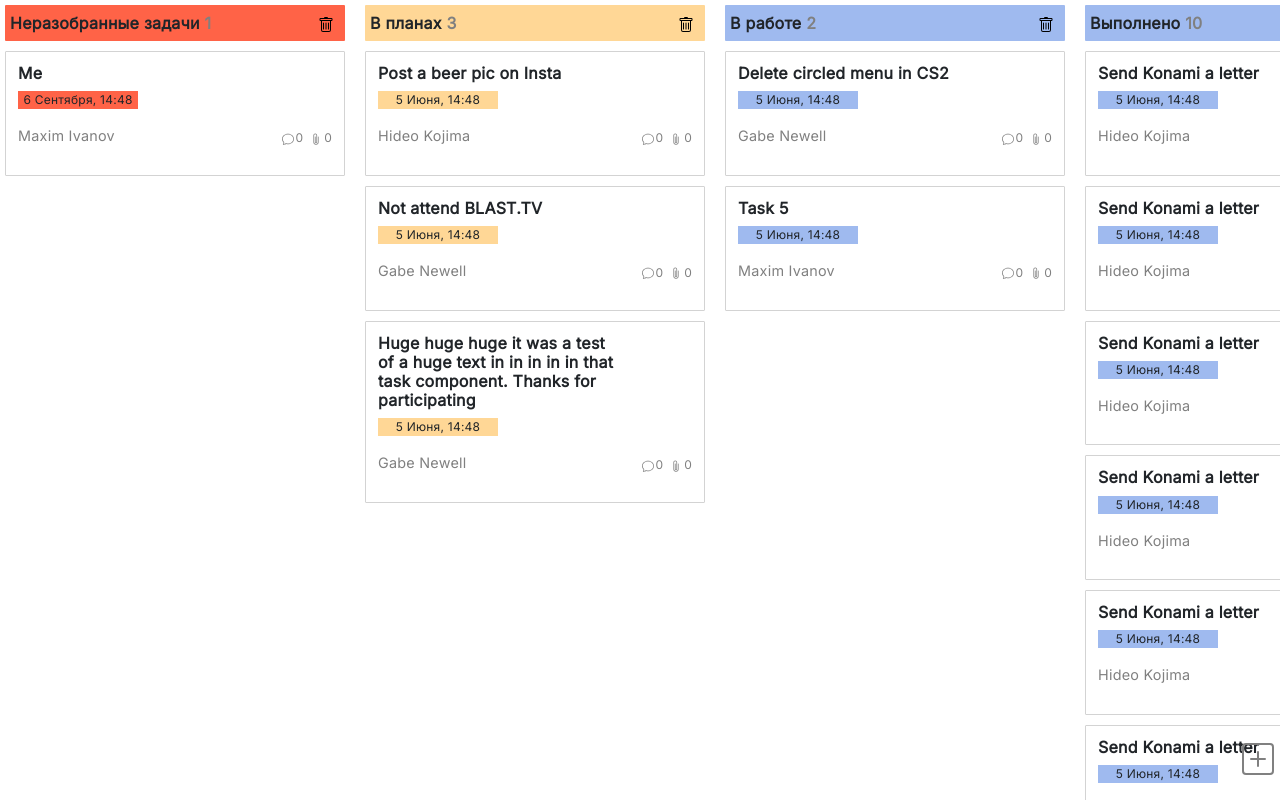
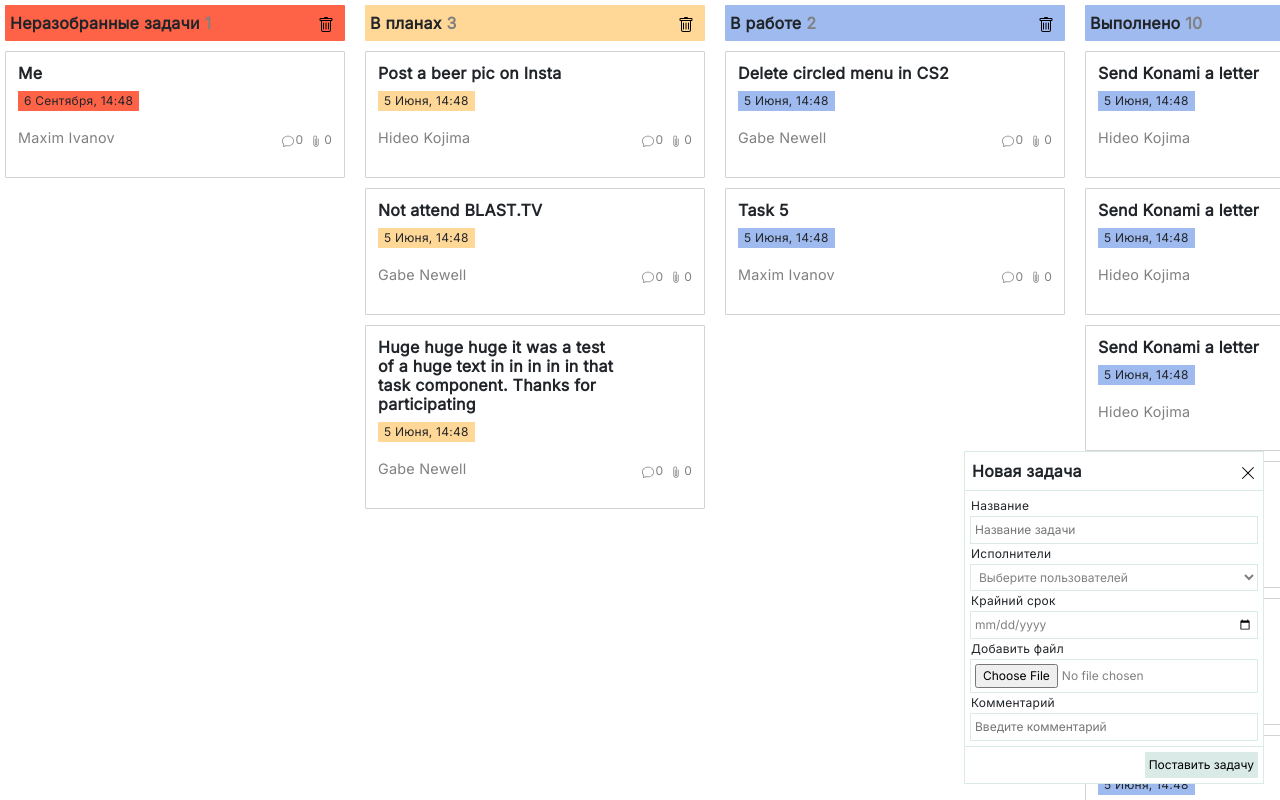
Before and after one commit to adonocolor/Task-Manager, a React app: page / in a window 1280 px wide. Both pictures are taken after a click on the button 1258 px from the left and 759 px from the top of the page. Shown: the top 800 px of the page. Built offline with nearby package versions, Linux system fonts and the light colour scheme.

Commit message:
feat: modal form for adding new task, button hover animations fix: .date width fit issue, minor spelling mistake in parseDate() refactor: category components nested in 'Board.js', some of the unnoticed icons are moved in Icons.js

```diff
--- /dev/null
+++ b/src/components/AddTaskButton.js
@@ -0,0 +1,17 @@
+import {AddIcon} from "./Icons";
+import React, {useState} from "react";
+import {AddTask} from "./Forms/Task/AddTask";
+
+export const AddTaskButton = () => {
+    const [openModal, setModal] = useState(false)
+    return (
+        <div className='addButtonCtr'>
+            <button className='addButton' onClick={() => setModal(true)}>
+                <AddIcon />
+            </button>
+            <AddTask open={openModal} onClose={() => {
+                setModal(false);
+            }}/>
+        </div>
+    );
+};
--- a/src/components/App.js
+++ b/src/components/App.js
@@ -1,9 +1,8 @@
 import React, {Component} from "react";
-import {Category} from "./Category";
 import '../styles/main.scss'
 import '../data/data.js'
-import {taskStatus} from "../data/data";
-import {AddIcon} from "./Icons";
+import {AddTaskButton} from "./AddTaskButton";
+import {Board} from "./Board";
 
 
 
@@ -11,18 +10,8 @@ class App extends Component {
     render() {
         return (
             <>
-                <div className="categories">
-                    {
-                        taskStatus.map((status) => {
-                            return (
-                                <Category {...status} key={status.id} />
-                            )
-                        })
-                    }
-                </div>
-                <button className='addButton'>
-                    <AddIcon />
-                </button>
+                <Board />
+                <AddTaskButton />
             </>
         )
     }
--- /dev/null
+++ b/src/components/Board.js
@@ -0,0 +1,19 @@
+import React from "react";
+import {taskStatus} from "../data/data";
+import {Category} from "./Category";
+
+export const Board = () => {
+    return (
+        <>
+            <div className="categories">
+                {
+                    taskStatus.map((status) => {
+                        return (
+                            <Category {...status} key={status.id} />
+                        )
+                    })
+                }
+            </div>
+        </>
+    );
+};
--- /dev/null
+++ b/src/components/Forms/Task/AddTask.js
@@ -0,0 +1,51 @@
+import React from "react";
+import {employees} from "../../../data/data";
+import '../../../styles/addTask.scss'
+import {CrossIcon} from "../../Icons";
+
+export const AddTask = ({open, onClose}) => {
+    if (!open) return null
+    else
+    return (
+        <div className='addTask'>
+            <div className='header'>
+                <p>Новая задача</p>
+                <button className='closeFormButton' onClick={onClose}>
+                    <CrossIcon />
+                </button>
+            </div>
+            <form className='form'>
+                <fieldset>
+                    <label>Название</label>
+                    <input type='text' placeholder='Название задачи' className='title' />
+                </fieldset>
+                <fieldset>
+                    <label>Исполнители</label>
+                    <select placeholder='Выберите пользователей' className='author'>
+                        <option hidden disabled selected value>Выберите пользователей</option>
+                        {
+                            employees.map((employee) => {
+                                return <option value={employee.name}>{employee.name}</option>
+                            })
+                        }
+                    </select>
+                </fieldset>
+                <fieldset>
+                    <label>Крайний срок</label>
+                    <input type='date' className='date'/>
+                </fieldset>
+                <fieldset>
+                    <label>Добавить файл</label>
+                    <input type='file' className='file'/>
+                </fieldset>
+                <fieldset>
+                    <label>Комментарий</label>
+                    <input type='text' placeholder='Введите комментарий' className='comment'/>
+                </fieldset>
+            </form>
+            <div className='sendIt'>
+                    <button type='submit'>Поставить задачу</button>
+            </div>
+        </div>
+    )
+}
--- a/src/components/Icons.js
+++ b/src/components/Icons.js
@@ -45,3 +45,13 @@ export const AddIcon = () => {
         </svg>
     )
 }
+
+export const CrossIcon = () => {
+    return (
+        <svg xmlns="http://www.w3.org/2000/svg" width="16" height="16" fill="currentColor"
+             className="bi bi-x-lg" viewBox="0 0 16 16">
+            <path
+                d="M2.146 2.854a.5.5 0 1 1 .708-.708L8 7.293l5.146-5.147a.5.5 0 0 1 .708.708L8.707 8l5.147 5.146a.5.5 0 0 1-.708.708L8 8.707l-5.146 5.147a.5.5 0 0 1-.708-.708L7.293 8 2.146 2.854Z"/>
+        </svg>
+    )
+}
--- a/src/components/Task.js
+++ b/src/components/Task.js
@@ -3,7 +3,7 @@ import '../styles/task.scss'
 import {CommentIcon, FileIcon} from "./Icons";
 
 function parseDate(date) {
-    const monthNames = ["Январа", "Февраля", "Марта", "Апреля", "Мая", "Июня",
+    const monthNames = ["Января", "Февраля", "Марта", "Апреля", "Мая", "Июня",
         "Июля", "Августа", "Сентября", "Октября", "Ноября", "Декабря"
     ];
 
--- /dev/null
+++ b/src/styles/addTask.scss
@@ -0,0 +1,103 @@
+@import './colors';
+
+
+
+.addTask {
+  background: white;
+  border-radius: 3px;
+  position: absolute;
+  bottom: 2vh;
+  right: 2vh;
+  width: 300px;
+  display: flex;
+  flex-direction: column;
+
+  .header {
+    padding: 7px;
+    display: flex;
+    justify-content: space-between;
+    align-items: baseline;
+    border-width: 1px 1px 0 1px;
+    border-color: $grey;
+    border-style: solid;
+
+    p {
+      font-size: 1rem;
+      font-weight: 600;
+    }
+
+    * {
+      padding: 0;
+      margin: 0;
+    }
+
+    button {
+      background: none;
+
+      svg {
+        background: none;
+        transition: all .2s ease-in-out;
+      }
+
+      svg:hover {
+        transform: scale(1.1);
+      }
+    }
+  }
+
+
+  .sendIt {
+    display: flex;
+    justify-content: flex-end;
+    padding: 5px;
+    border-width: 0 1px 1px 1px;
+    border-color: $grey;
+    border-style: solid;
+  }
+
+  .form {
+    display: flex;
+    flex-direction: column;
+    justify-content: flex-start;
+    border: 1px solid $grey;
+    padding: 5px;
+
+    input.comment {
+      resize: vertical;
+    }
+
+    fieldset {
+      border: none;
+      display: flex;
+      flex-direction: column;
+
+      label {
+        padding: 1px;
+        font-size: 0.75rem;
+      }
+
+      input, select, textarea {
+        padding: 4px;
+        border-width: 1px;
+        border-color: $grey;
+        border-style: solid;
+        font-size: 0.75rem;
+        background: none;
+        color: grey;
+      }
+    }
+  }
+
+  .sendIt {
+    button {
+      padding: 4px;
+      font-size: 0.75rem;
+      border-radius: 1px;
+      transition: all .2s ease-in-out;
+
+      &:hover {
+        transform: scale(1.025);
+      }
+    }
+  }
+}
--- a/src/styles/main.scss
+++ b/src/styles/main.scss
@@ -23,21 +23,36 @@ button {
   box-shadow: none;
 }
 
+.addButtonCtr {
+  position: sticky;
+  bottom: 0;
+  right: 0;
+}
+
 .addButton {
-  position: sticky;
-  bottom: 3vh;
-  left: 97vw;
-  background: none;
+  position: absolute;
+  bottom: 2vh;
+  right: 2vh;
+  padding: 5px;
+  border-radius: 5px;
+  background: $grey;
   max-width: 64px;
   max-height: 64px;
+  transition: box-shadow .2s ease-in-out;
 
   svg {
+    background: none;
+    transition: transform .2s ease-in-out;
     color: grey;
     width: 32px;
     height: 32px;
   }
 
-  :hover {
-    background: $hover;
+  &:hover {
+    box-shadow: $box-shadow;
+  }
+
+  svg:hover {
+    transform: scale(1.1);
   }
 }
--- a/src/styles/task.scss
+++ b/src/styles/task.scss
@@ -1,14 +1,21 @@
 @import './colors';
 
 .tasks {
+  transition: background .2s ease-in-out;
   display: flex;
   flex-direction: column;
 
-  :hover {
-    background: $hover;
-  }
+  .task {
+    transition: background .2s ease-in-out;
 
-  .task {
+    &:hover {
+      background: $hover;
+    }
+
+    &:active {
+      background: none;
+    }
+
     border: 1px lightgrey solid;
     margin: 5px;
     display: flex;
@@ -36,7 +43,8 @@
       .date {
         font-size: 0.75rem;
         text-align: center;
-        width: 120px;
+        width: fit-content;
+        padding: 1px 6px 1px 6px;
       }
     }
 
```
